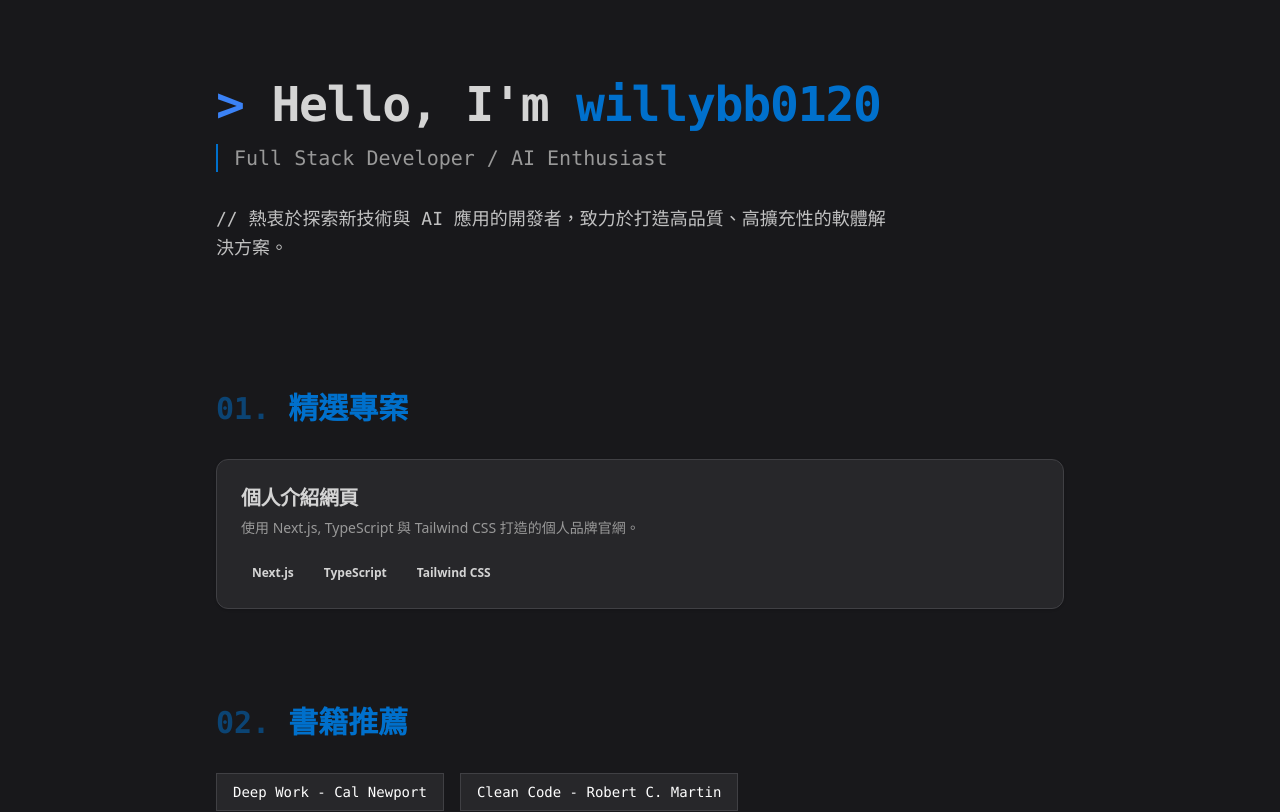
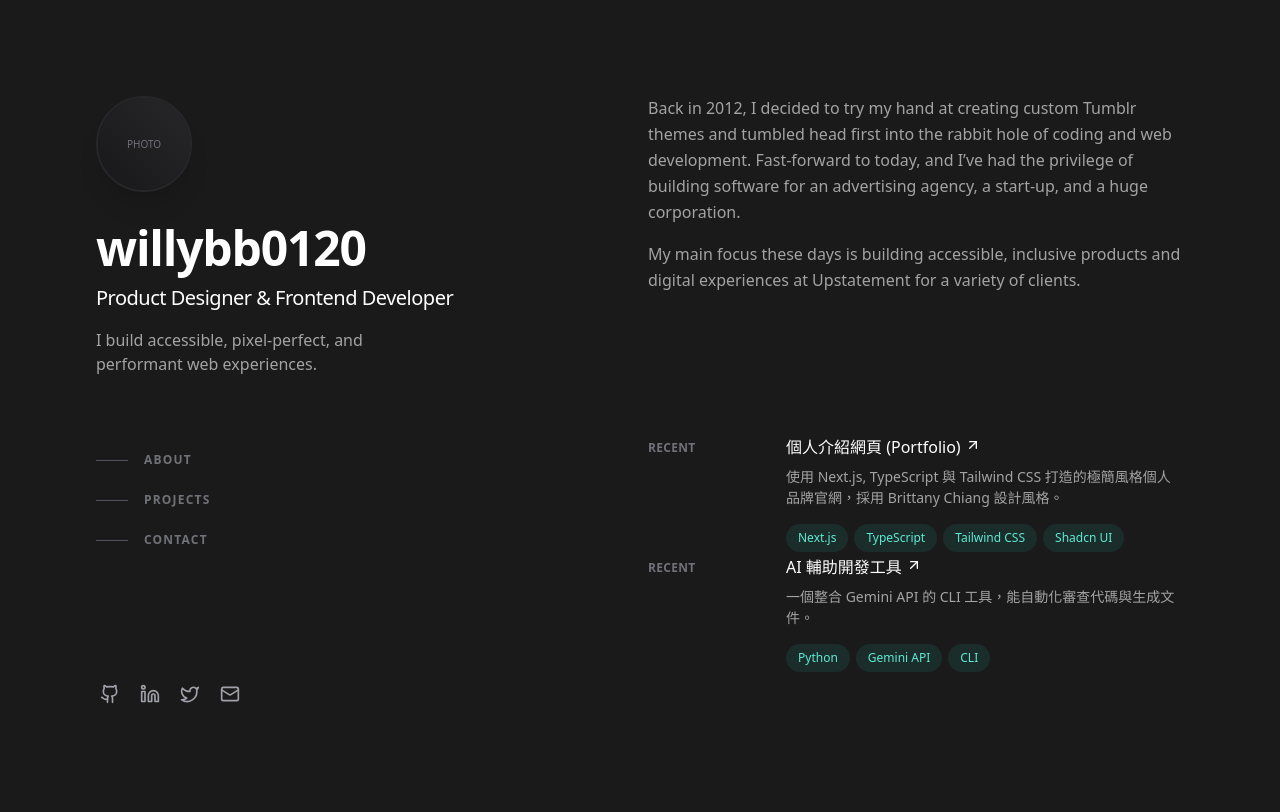
Before and after one commit to willybb0120/self_page, a Next.js app: page / in a window 1280 px wide. Shown: the top 812 px of the page. Built offline with nearby package versions, Linux system fonts and the light colour scheme.

Commit message:
redesign portfolio style with split-layout style

```diff
--- a/src/app/globals.css
+++ b/src/app/globals.css
@@ -4,58 +4,66 @@
 
 @layer base {
   :root {
-    /* 預設直接使用 VS Code Dark Theme，不分 Light Mode */
-    --background: 240 6% 10%; /* #1e1e1e */
-    --foreground: 0 0% 83%; /* #d4d4d4 */
+    --background: 0 0% 100%;
+    --foreground: 0 0% 10%; /* #1a1a1a */
 
-    --card: 240 4% 16%; /* #252526 */
-    --card-foreground: 0 0% 83%;
+    --card: 0 0% 100%;
+    --card-foreground: 0 0% 10%;
 
-    --popover: 240 6% 10%;
-    --popover-foreground: 0 0% 83%;
+    --popover: 0 0% 100%;
+    --popover-foreground: 0 0% 10%;
 
-    --primary: 207 100% 40%; /* #007acc - VS Code Blue */
-    --primary-foreground: 0 0% 100%;
+    --primary: 0 0% 9%;
+    --primary-foreground: 0 0% 98%;
 
-    --secondary: 240 4% 16%;
-    --secondary-foreground: 0 0% 83%;
+    --secondary: 0 0% 96.1%;
+    --secondary-foreground: 0 0% 9%;
 
-    --muted: 240 4% 16%;
-    --muted-foreground: 0 0% 60%;
+    --muted: 0 0% 96.1%;
+    --muted-foreground: 0 0% 45.1%;
 
-    --accent: 207 100% 40%;
-    --accent-foreground: 0 0% 100%;
+    --accent: 0 0% 96.1%;
+    --accent-foreground: 0 0% 9%;
+
+    --destructive: 0 84.2% 60.2%;
+    --destructive-foreground: 0 0% 98%;
+
+    --border: 0 0% 89.8%;
+    --input: 0 0% 89.8%;
+    --ring: 0 0% 3.9%;
+
+    --radius: 0.5rem;
+  }
+
+  /* 這是重點：設計師風格的深色模式 */
+  .dark {
+    --background: 0 0% 10%; /* #1a1a1a - 接近純黑的深灰 */
+    --foreground: 0 0% 98%; /* 純白文字 */
+
+    --card: 0 0% 12%;
+    --card-foreground: 0 0% 98%;
+
+    --popover: 0 0% 10%;
+    --popover-foreground: 0 0% 98%;
+
+    --primary: 0 0% 98%; /* 重點文字白色 */
+    --primary-foreground: 0 0% 9%;
+
+    --secondary: 0 0% 20%; /* 按鈕背景：深灰色 */
+    --secondary-foreground: 0 0% 98%;
+
+    --muted: 0 0% 20%;
+    --muted-foreground: 0 0% 63.9%;
+
+    --accent: 0 0% 20%;
+    --accent-foreground: 0 0% 98%;
 
     --destructive: 0 62.8% 30.6%;
     --destructive-foreground: 0 0% 98%;
 
-    --border: 240 3% 26%; /* #3e3e42 */
-    --input: 240 3% 26%;
-    --ring: 207 100% 40%;
-
-    --radius: 0rem; /* VS Code 風格通常比較方正，或者只有很小的圓角 */
-  }
-
-  .dark {
-    --background: 240 6% 10%;
-    --foreground: 0 0% 83%;
-    --card: 240 4% 16%;
-    --card-foreground: 0 0% 83%;
-    --popover: 240 6% 10%;
-    --popover-foreground: 0 0% 83%;
-    --primary: 207 100% 40%;
-    --primary-foreground: 0 0% 100%;
-    --secondary: 240 4% 16%;
-    --secondary-foreground: 0 0% 83%;
-    --muted: 240 4% 16%;
-    --muted-foreground: 0 0% 60%;
-    --accent: 207 100% 40%;
-    --accent-foreground: 0 0% 100%;
-    --destructive: 0 62.8% 30.6%;
-    --destructive-foreground: 0 0% 98%;
-    --border: 240 3% 26%;
-    --input: 240 3% 26%;
-    --ring: 207 100% 40%;
+    --border: 0 0% 20%;
+    --input: 0 0% 20%;
+    --ring: 0 0% 83.1%;
   }
 }
 
--- a/src/app/page.tsx
+++ b/src/app/page.tsx
@@ -1,48 +1,32 @@
 import { profileData } from "@/data/profile";
-import { HeroSection } from "@/components/HeroSection";
-import { ProjectCard } from "@/components/ProjectCard";
-import { ContactSection } from "@/components/ContactSection";
+import { Sidebar } from "@/components/Sidebar";
+import { AboutSection } from "@/components/AboutSection";
+import { ProjectList } from "@/components/ProjectList";
 
 export default function Home() {
   return (
-    <main className="min-h-screen bg-background text-foreground font-sans pb-20">
+    <div className="min-h-screen bg-background text-foreground font-sans selection:bg-teal-300 selection:text-teal-900">
+      <div className="mx-auto min-h-screen max-w-screen-xl px-6 py-12 md:px-12 md:py-20 lg:px-24 lg:py-0">
+        <div className="lg:flex lg:justify-between lg:gap-4">
 
-      <HeroSection profile={profileData} />
+          {/* 左側固定欄 */}
+          <Sidebar profile={profileData} />
 
-      {/* Projects Section */}
-      <section className="max-w-4xl mx-auto py-12 px-6">
-        <h2 className="text-3xl font-bold mb-8 font-mono text-primary">
-          <span className="opacity-50">01.</span> 精選專案
-        </h2>
-        <div className="grid gap-6">
-          {profileData.projects.map((project, index) => (
-            <ProjectCard key={index} project={project} />
-          ))}
+          {/* 右側內容欄 */}
+          <main id="content" className="pt-24 lg:w-1/2 lg:py-24">
+            <AboutSection about={profileData.about} />
+            <ProjectList projects={profileData.projects} />
+
+            <section id="contact" className="mb-16 scroll-mt-16 md:mb-24 lg:mb-36 lg:scroll-mt-24">
+               <p className="text-muted-foreground text-sm">
+                  {/* Contact placeholder, can be expanded later */}
+                  Designed loosely on Brittany Chiang's portfolio. Built with Next.js & Tailwind CSS.
+               </p>
+             </section>
+          </main>
+
         </div>
-      </section>
-
-      {/* Books Section */}
-      <section className="max-w-4xl mx-auto py-12 px-6">
-        <h2 className="text-3xl font-bold mb-8 font-mono text-primary">
-          <span className="opacity-50">02.</span> 書籍推薦
-        </h2>
-        <div className="flex flex-wrap gap-4">
-          {profileData.books.map((book, index) => (
-            <div
-              key={index}
-              className="px-4 py-2 bg-card border border-border rounded-md text-sm font-mono text-primary-foreground"
-            >
-              {book}
-            </div>
-          ))}
-        </div>
-      </section>
-
-      <ContactSection />
-
-      <footer className="max-w-4xl mx-auto mt-20 px-6 text-muted-foreground text-sm border-t border-border pt-8 font-mono text-center">
-        <p>git commit -m "update portfolio" © {new Date().getFullYear()}</p>
-      </footer>
-    </main>
+      </div>
+    </div>
   );
 }
--- /dev/null
+++ b/src/components/AboutSection.tsx
@@ -0,0 +1,20 @@
+import { ProfileData } from "@/data/profile";
+
+interface AboutSectionProps {
+  about: ProfileData["about"];
+}
+
+export function AboutSection({ about }: AboutSectionProps) {
+  return (
+    <section id="about" className="mb-16 scroll-mt-16 md:mb-24 lg:mb-36 lg:scroll-mt-24">
+      <div className="sticky top-0 z-20 -mx-6 mb-4 w-screen bg-background/75 px-6 py-5 backdrop-blur md:-mx-12 md:px-12 lg:sr-only lg:relative lg:top-auto lg:mx-auto lg:w-full lg:px-0 lg:py-0 lg:opacity-0">
+        <h2 className="text-sm font-bold uppercase tracking-widest text-white">About</h2>
+      </div>
+      <div className="text-muted-foreground leading-relaxed space-y-4">
+        {about.map((paragraph, index) => (
+          <p key={index}>{paragraph}</p>
+        ))}
+      </div>
+    </section>
+  );
+}
--- a/src/components/HeroSection.tsx
+++ /dev/null
@@ -1,22 +0,0 @@
-import { ProfileData } from "@/data/profile";
-
-interface HeroSectionProps {
-  profile: ProfileData;
-}
-
-export function HeroSection({ profile }: HeroSectionProps) {
-  return (
-    <section className="max-w-4xl mx-auto py-20 px-6 font-mono">
-      <h1 className="text-5xl font-extrabold tracking-tight mb-4">
-        <span className="text-blue-500">&gt;</span> Hello, I'm{" "}
-        <span className="text-primary">{profile.name}</span>
-      </h1>
-      <p className="text-xl text-muted-foreground mb-8 border-l-2 border-primary pl-4">
-        {profile.role}
-      </p>
-      <p className="max-w-2xl text-lg leading-relaxed text-foreground opacity-90">
-        // {profile.bio}
-      </p>
-    </section>
-  );
-}
--- a/src/components/ProjectCard.tsx
+++ /dev/null
@@ -1,33 +0,0 @@
-import { Project } from "@/data/profile";
-import {
-  Card,
-  CardContent,
-  CardDescription,
-  CardHeader,
-  CardTitle,
-} from "@/components/ui/card";
-import { Badge } from "@/components/ui/badge";
-
-interface ProjectCardProps {
-  project: Project;
-}
-
-export function ProjectCard({ project }: ProjectCardProps) {
-  return (
-    <Card className="hover:shadow-md transition-shadow">
-      <CardHeader>
-        <CardTitle className="text-xl font-bold">{project.title}</CardTitle>
-        <CardDescription>{project.description}</CardDescription>
-      </CardHeader>
-      <CardContent>
-        <div className="flex gap-2 flex-wrap">
-          {project.tags.map((tag) => (
-            <Badge key={tag} variant="secondary">
-              {tag}
-            </Badge>
-          ))}
-        </div>
-      </CardContent>
-    </Card>
-  );
-}
--- /dev/null
+++ b/src/components/ProjectList.tsx
@@ -0,0 +1,57 @@
+import { ProfileData } from "@/data/profile";
+import { ArrowUpRight } from "lucide-react";
+
+interface ProjectListProps {
+  projects: ProfileData["projects"];
+}
+
+export function ProjectList({ projects }: ProjectListProps) {
+  return (
+    <section id="projects" className="mb-16 scroll-mt-16 md:mb-24 lg:mb-36 lg:scroll-mt-24">
+      <div className="sticky top-0 z-20 -mx-6 mb-4 w-screen bg-background/75 px-6 py-5 backdrop-blur md:-mx-12 md:px-12 lg:sr-only lg:relative lg:top-auto lg:mx-auto lg:w-full lg:px-0 lg:py-0 lg:opacity-0">
+        <h2 className="text-sm font-bold uppercase tracking-widest text-white">Projects</h2>
+      </div>
+      <div className="group/list">
+        {projects.map((project, index) => (
+          <div
+            key={index}
+            className="group relative grid pb-1 transition-all sm:grid-cols-8 sm:gap-8 md:gap-4 lg:hover:!opacity-100 lg:group-hover/list:opacity-50"
+          >
+            <div className="absolute -inset-x-4 -inset-y-4 z-0 hidden rounded-md transition motion-reduce:transition-none lg:-inset-x-6 lg:block lg:group-hover:bg-zinc-800/50 lg:group-hover:shadow-[inset_0_1px_0_0_rgba(148,163,184,0.1)] lg:group-hover:drop-shadow-lg"></div>
+            <header className="z-10 mb-2 mt-1 text-xs font-semibold uppercase tracking-wide text-zinc-500 sm:col-span-2">
+              Recent
+            </header>
+            <div className="z-10 sm:col-span-6">
+              <h3 className="font-medium leading-snug text-white">
+                <div>
+                  <a
+                    className="inline-flex items-baseline font-medium leading-tight text-white hover:text-teal-300 focus-visible:text-teal-300 group/link text-base"
+                    href="#"
+                    target="_blank"
+                    rel="noreferrer"
+                  >
+                    <span className="absolute -inset-x-4 -inset-y-2.5 hidden rounded md:-inset-x-6 md:-inset-y-4 lg:block"></span>
+                    <span>{project.title}</span>
+                    <ArrowUpRight className="inline-block h-4 w-4 shrink-0 transition-transform group-hover/link:-translate-y-1 group-hover/link:translate-x-1 motion-reduce:transition-none ml-1" />
+                  </a>
+                </div>
+              </h3>
+              <p className="mt-2 text-sm leading-normal text-muted-foreground">
+                {project.description}
+              </p>
+              <ul className="mt-2 flex flex-wrap" aria-label="Technologies used">
+                {project.tags.map((tag) => (
+                  <li key={tag} className="mr-1.5 mt-2">
+                    <div className="flex items-center rounded-full bg-teal-400/10 px-3 py-1 text-xs font-medium leading-5 text-teal-300">
+                      {tag}
+                    </div>
+                  </li>
+                ))}
+              </ul>
+            </div>
+          </div>
+        ))}
+      </div>
+    </section>
+  );
+}
--- /dev/null
+++ b/src/components/Sidebar.tsx
@@ -0,0 +1,56 @@
+import Link from "next/link";
+import { ProfileData } from "@/data/profile";
+import { Github, Linkedin, Twitter, Mail } from "lucide-react";
+
+interface SidebarProps {
+  profile: ProfileData;
+}
+
+export function Sidebar({ profile }: SidebarProps) {
+  return (
+    <header className="lg:sticky lg:top-0 lg:flex lg:max-h-screen lg:w-1/2 lg:flex-col lg:justify-between lg:py-24">
+      <div>
+        {/* Avatar */}
+        <div className="mb-8 h-24 w-24 overflow-hidden rounded-full border-2 border-zinc-800 bg-zinc-900 shadow-xl">
+          <div className="flex h-full w-full items-center justify-center bg-gradient-to-tr from-zinc-900 to-zinc-800 text-[10px] text-zinc-500">
+            PHOTO
+          </div>
+        </div>
+
+        <h1 className="text-4xl font-bold tracking-tight text-white sm:text-5xl">
+          <Link href="/">{profile.name}</Link>
+        </h1>
+        <h2 className="mt-3 text-lg font-medium tracking-tight text-white sm:text-xl">
+          {profile.title}
+        </h2>
+        <p className="mt-4 max-w-xs leading-normal text-muted-foreground">
+          {profile.headline}
+        </p>
+
+        {/* Navigation */}
+        <nav className="nav hidden lg:block mt-16" aria-label="In-page jump links">
+          <ul className="w-max">
+            {["About", "Projects", "Contact"].map((item) => (
+              <li key={item}>
+                <Link className="group flex items-center py-3" href={`#${item.toLowerCase()}`}>
+                  <span className="nav-indicator mr-4 h-px w-8 bg-zinc-600 transition-all group-hover:w-16 group-hover:bg-white group-focus-visible:w-16 group-focus-visible:bg-white motion-reduce:transition-none"></span>
+                  <span className="nav-text text-xs font-bold uppercase tracking-widest text-zinc-500 group-hover:text-white group-focus-visible:text-white">
+                    {item}
+                  </span>
+                </Link>
+              </li>
+            ))}
+          </ul>
+        </nav>
+      </div>
+
+      {/* Social Links */}
+      <ul className="ml-1 mt-8 flex items-center gap-5" aria-label="Social media">
+        <li className="text-zinc-400 hover:text-white transition-colors cursor-pointer"><Github size={20} /></li>
+        <li className="text-zinc-400 hover:text-white transition-colors cursor-pointer"><Linkedin size={20} /></li>
+        <li className="text-zinc-400 hover:text-white transition-colors cursor-pointer"><Twitter size={20} /></li>
+        <li className="text-zinc-400 hover:text-white transition-colors cursor-pointer"><Mail size={20} /></li>
+      </ul>
+    </header>
+  );
+}
--- a/src/data/profile.ts
+++ b/src/data/profile.ts
@@ -5,40 +5,32 @@ export interface Project {
   tags: string[];
 }
 
-export interface Achievement {
-  title: string;
-  date: string;
-  description: string;
-}
-
-export interface Certification {
-  name: string;
-  issuer: string;
-  date: string;
-}
-
 export interface ProfileData {
   name: string;
-  role: string;
-  bio: string;
+  title: string;
+  headline: string;
+  about: string[]; // 支援多段落
   projects: Project[];
-  achievements: Achievement[];
-  certifications: Certification[];
-  books: string[];
 }
 
 export const profileData: ProfileData = {
   name: "willybb0120",
-  role: "Full Stack Developer / AI Enthusiast",
-  bio: "熱衷於探索新技術與 AI 應用的開發者，致力於打造高品質、高擴充性的軟體解決方案。",
+  title: "Product Designer & Frontend Developer",
+  headline: "I build accessible, pixel-perfect, and performant web experiences.",
+  about: [
+    "Back in 2012, I decided to try my hand at creating custom Tumblr themes and tumbled head first into the rabbit hole of coding and web development. Fast-forward to today, and I’ve had the privilege of building software for an advertising agency, a start-up, and a huge corporation.",
+    "My main focus these days is building accessible, inclusive products and digital experiences at Upstatement for a variety of clients."
+  ],
   projects: [
     {
-      title: "個人介紹網頁",
-      description: "使用 Next.js, TypeScript 與 Tailwind CSS 打造的個人品牌官網。",
-      tags: ["Next.js", "TypeScript", "Tailwind CSS"],
+      title: "個人介紹網頁 (Portfolio)",
+      description: "使用 Next.js, TypeScript 與 Tailwind CSS 打造的極簡風格個人品牌官網，採用 Brittany Chiang 設計風格。",
+      tags: ["Next.js", "TypeScript", "Tailwind CSS", "Shadcn UI"],
+    },
+    {
+      title: "AI 輔助開發工具",
+      description: "一個整合 Gemini API 的 CLI 工具，能自動化審查代碼與生成文件。",
+      tags: ["Python", "Gemini API", "CLI"],
     }
   ],
-  achievements: [],
-  certifications: [],
-  books: ["Deep Work - Cal Newport", "Clean Code - Robert C. Martin"],
 };
```
